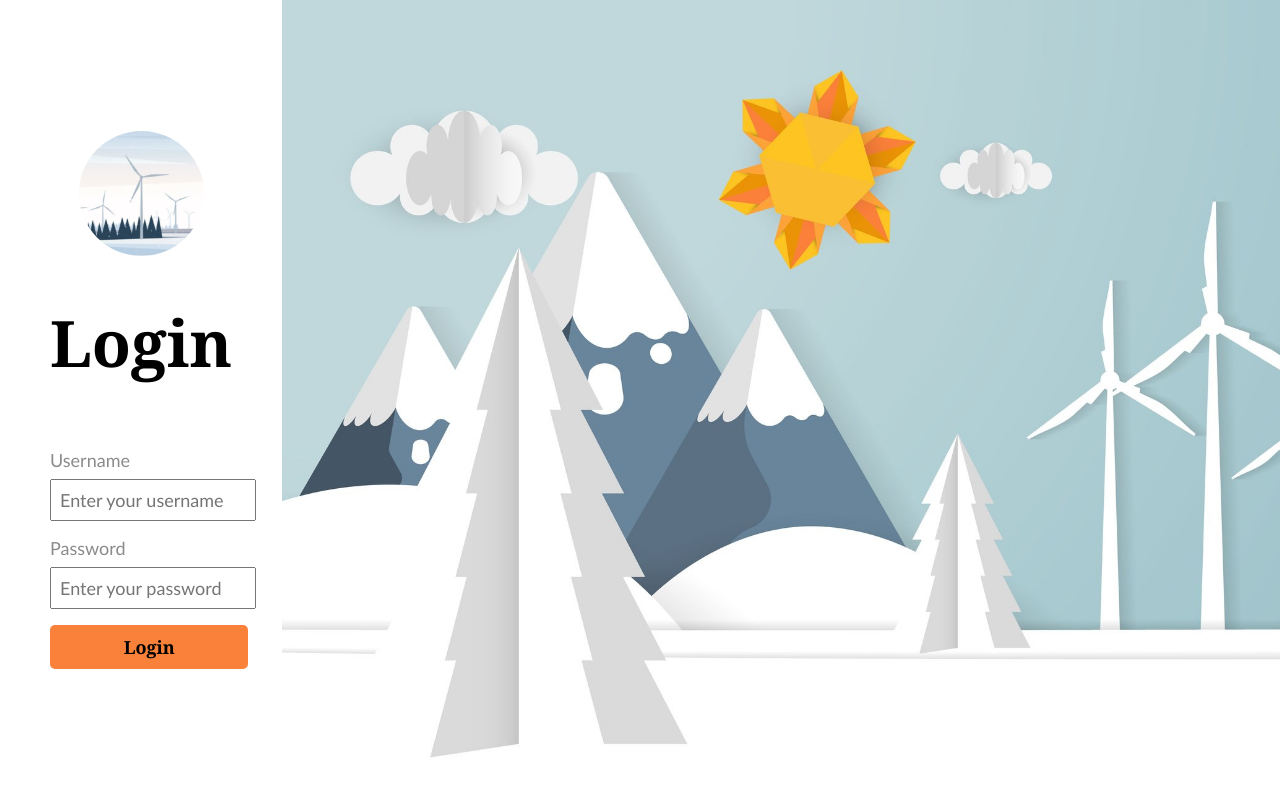
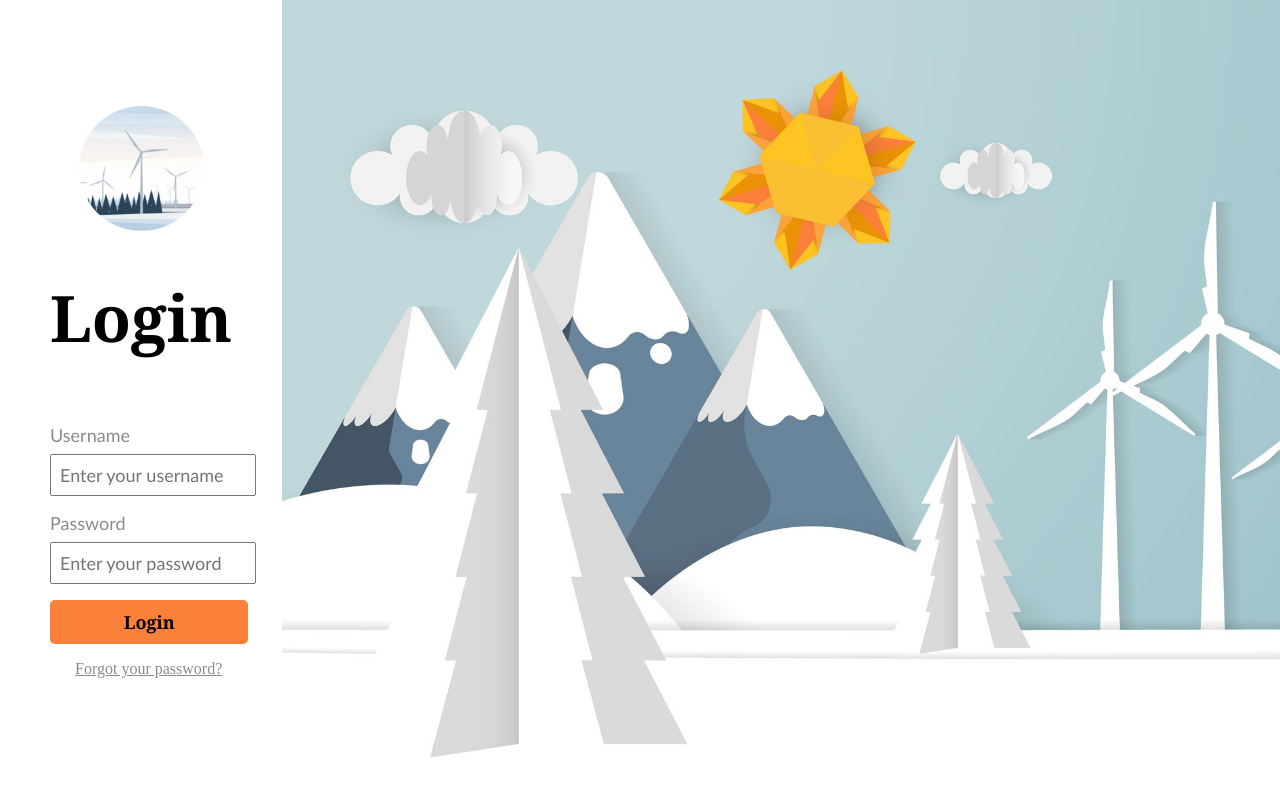
Before and after one commit to JCG333/Project, a Flask app: page /login in a window 1280 px wide. Run offline with Flask 3, Linux system fonts and the light colour scheme.

Commit message:
Forgot Password added

```diff
--- a/app/static/CSS/login.css
+++ b/app/static/CSS/login.css
@@ -91,3 +91,52 @@ body, html {
     font-family: 'Gill Sans', 'Gill Sans MT', Calibri, 'Trebuchet MS', sans-serif;
     font-size: large;
 }
+
+.register-container a{
+    display: flex;
+    justify-content: center;
+    align-items: center;
+    flex-direction: column;
+    padding-right: 15%;
+}
+.register-container a{
+    color: #8b8b8b;
+}
+
+#forgot-password-section {
+    display: none;
+    position: absolute;
+    top: 50%;
+    left: 50%;
+    transform: translate(-50%, -50%);
+    background-color: white;
+    padding: 80px;
+    display: flex;
+    justify-content: center;
+    align-items: center;
+    /* Add other styles as needed */
+  }
+
+.forgot-password-form form {
+    display: flex;
+    flex-direction: column;
+    justify-content: center;
+    width: 114%;
+
+}
+
+.forget-password-title {
+    font-family: Cambria, Cochin, Georgia, Times, 'Times New Roman', serif;
+}
+
+
+.inputs-forgot-password {
+    font-family: Cambria, Cochin, Georgia, Times, 'Times New Roman', serif;
+  }
+
+  #exit-icon {
+    position: absolute;
+    top: 10px;
+    right: 10px;
+    cursor: pointer;
+  }
--- a/app/static/JS/login.js
+++ b/app/static/JS/login.js
@@ -0,0 +1,18 @@
+function showForgotPasswordSection() {
+    console.log('Function called');
+    document.getElementById('forgot-password-section').style.display = 'block';
+  }
+
+window.onload = function() {
+    // Get the exit icon element
+    var exitIcon = document.getElementById('exit-icon');
+
+    // Add a click event listener to the exit icon
+    exitIcon.addEventListener('click', function() {
+      // Get the "Forgot Password" section
+      var forgotPasswordSection = document.getElementById('forgot-password-section');
+
+      // Hide the "Forgot Password" section
+      forgotPasswordSection.style.display = 'none';
+    });
+  }
--- a/app/templates/login.html
+++ b/app/templates/login.html
@@ -5,8 +5,28 @@
     <meta name="viewport" content="width=device-width, initial-scale=1.0">
     <title>Login Page</title>
     <link rel="stylesheet" type="text/css" href="{{ url_for('static', filename='CSS/login.css') }}">
+    <script src="{{ url_for('static', filename='JS/login.js') }}"></script>
+    <link rel="stylesheet" href="https://cdnjs.cloudflare.com/ajax/libs/font-awesome/5.15.4/css/all.min.css">
+
 </head>
 <body>
+
+    <div id="forgot-password-section" style="display: none;">
+        <i class="fas fa-times" id="exit-icon"></i>
+        <div class="forgot-password-form">
+            <div class="forgot-password-title"> <h1>Forgot your password?</h1> </div>
+            <form action="#" method="post">
+                <div class="inputs-forgot-password">
+                    <input type="email" id="email" name="email" placeholder="Enter your email" required>
+
+                    <div class="button-container">
+                        <button type="submit" class="forgot-password-button">Send</button>
+                    </div>
+                </div>
+            </form>
+        </div>
+      </div>
+
     <div class="container">
         <div class="login-form">
           <img class="icon-image" src="{{ url_for('static', filename='images/icon.png') }}" alt="icon-image">
@@ -22,10 +42,16 @@
                     <div class="button-container">
                         <button type="submit" class="login-button">Login</button>
                     </div>
+
+                    <div class="register-container">
+                        <p> <a href="#" onclick="showForgotPasswordSection()">Forgot your password?</a></p>
+                    </div>
                 </div>
             </form>
+
         </div>
         <img class="background-image" src="{{ url_for('static', filename='images/background-login.jpg') }}" alt="background-image">
     </div>
+
 </body>
 </html>
```
